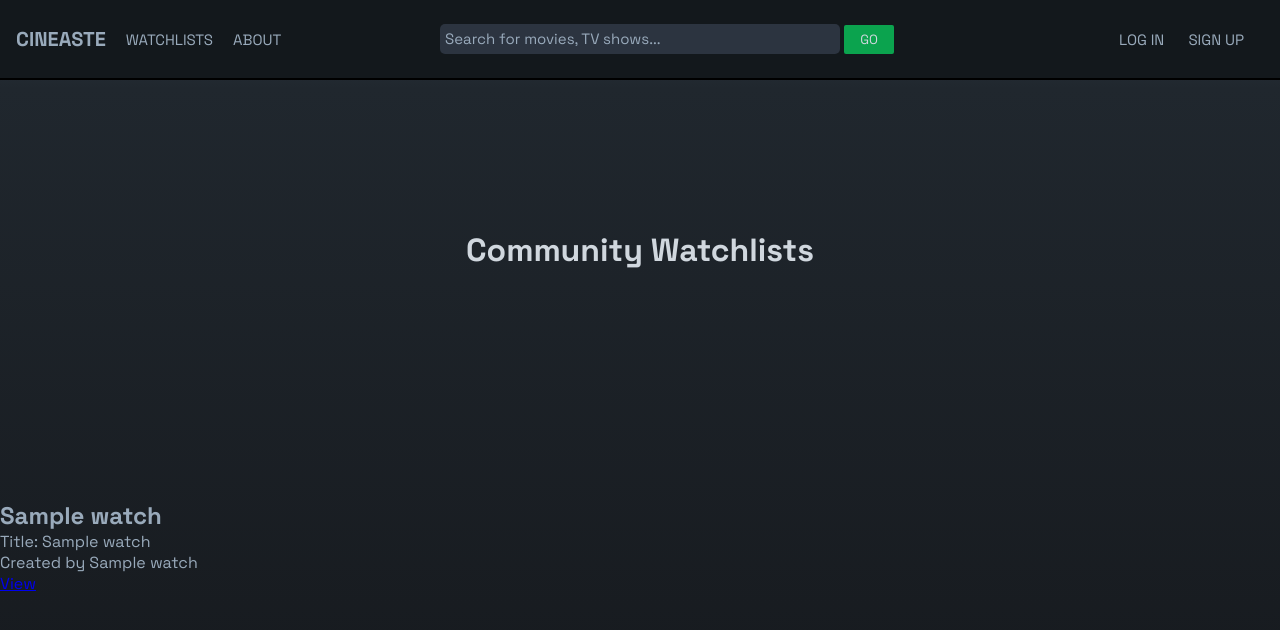
After one commit to carimado/cinaeste_app, a Flask app: page /community_watchlists in a window 1280 px wide. The commit adds this page. Shown: the top 630 px of the page. Run offline with Flask 2, Linux system fonts and the light colour scheme; a database or web service that is not in the repository returns one stand-in record (values such as "Sample title"); some libraries are stand-ins or nearby versions.

Commit message:
community watchlists skeleton up

```diff
--- a/server.py
+++ b/server.py
@@ -190,6 +190,16 @@ def watch_list_add():
 
     return redirect('/')
 
+@app.route('/community_watchlists')
+def community_watchlists():
+
+    conn = psycopg2.connect(DB_URL)
+    cur = conn.cursor()
+    cur.execute("SELECT * FROM watch_list")
+    community_watchlists = cur.fetchall()
+
+    return render_template('community_watchlists.html', community_watchlists=community_watchlists)
+
 @app.route('/about')
 def about():
     return render_template('about.html')
--- /dev/null
+++ b/templates/community_watchlists.html
@@ -0,0 +1,26 @@
+{% extends 'index.html' %}
+
+{% block head %}
+
+{% endblock %}
+
+{% block body %}
+
+
+    <div class="hero-container">
+        <h1>Community Watchlists</h1>
+    </div>
+
+    <div class="community-watchlists-container">
+        {% for watchlist in community_watchlists %}
+        <div class="community-watchlist">
+            <h2>{{watchlist[2]}}</h2>
+            <p>Title: {{watchlist[3]}}</p>
+            <p>Created by {{watchlist[3]}}</p>
+            <a href="/community_watchlist/{{watchlist['id']}}">View</a>
+        {% endfor %}
+    </div>
+
+
+
+{% endblock %}
--- a/templates/index.html
+++ b/templates/index.html
@@ -13,7 +13,7 @@
     <nav class="navbar">
         <div class="navbar-block-1">
             <a id="logo" href="/">Cineaste</a>
-            <a href="#">Reviews</a>
+            <a href="/community_watchlists">Watchlists</a>
             <a href="/about">About</a>
         </div>
         <div class="navbar-block-2">
```
